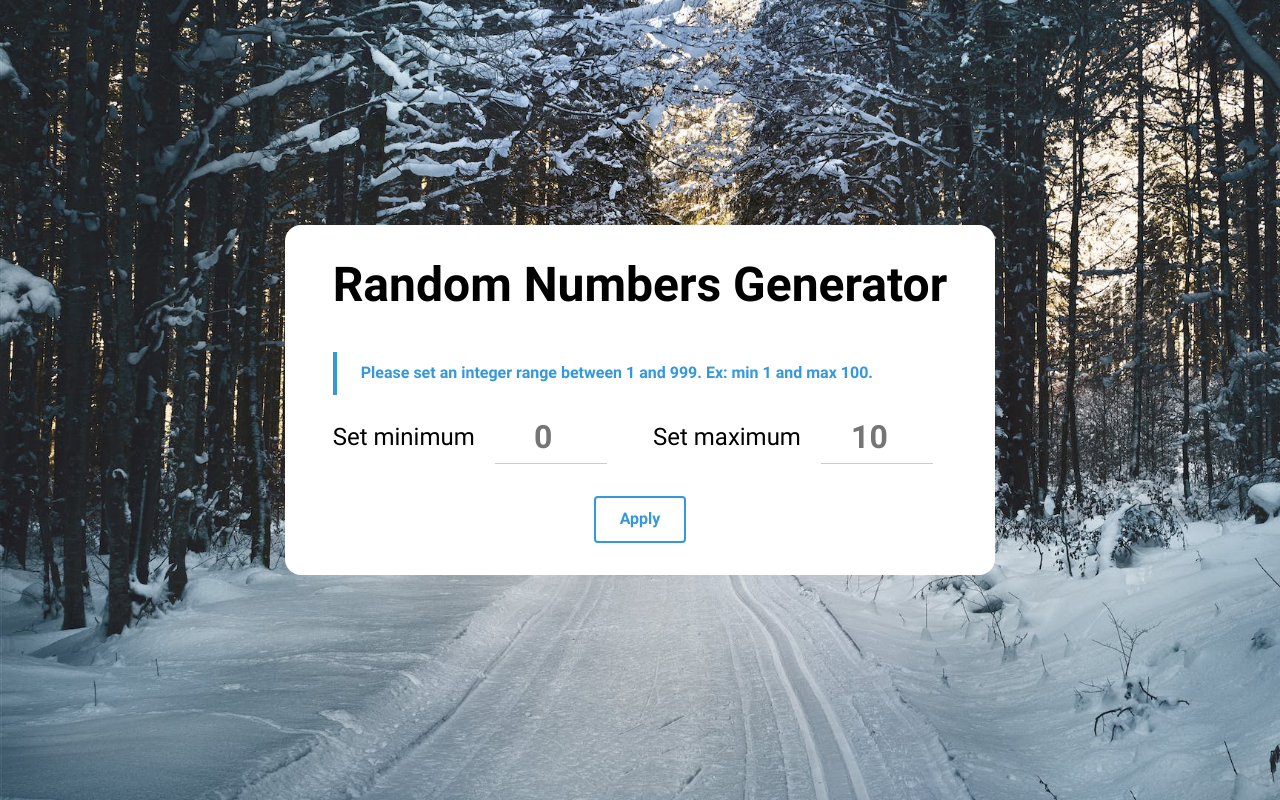
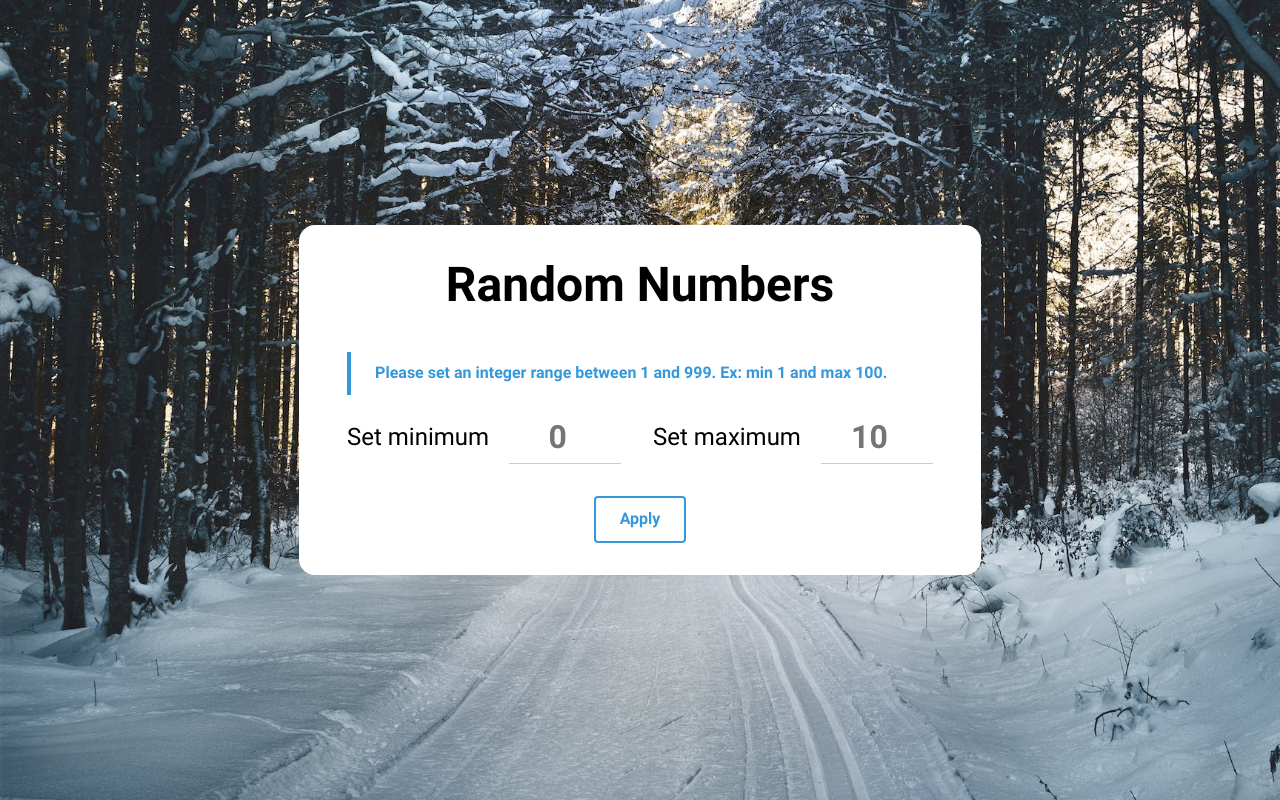
Before and after one commit to catalinbroinas/random-numbers, a website: page index.html in a window 1280 px wide. Drawn offline with Linux system fonts and the light colour scheme.

Commit message:
Revert to the title change from before last commit The title was accidentally changed

```diff
--- a/index.html
+++ b/index.html
@@ -18,7 +18,7 @@
         <!-- Page Content -->
         <div class="container">
             <!-- Title -->
-            <h1 class="title">Random Numbers Generator</h1>
+            <h1 class="title">Random Numbers</h1>
 
             <!-- Info -->
             <div class="alert alert-info" id="alert-info">Please set an integer range between 1 and 999. Ex: min 1 and max 100.</div>
```
